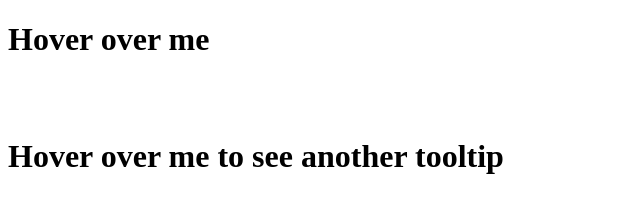
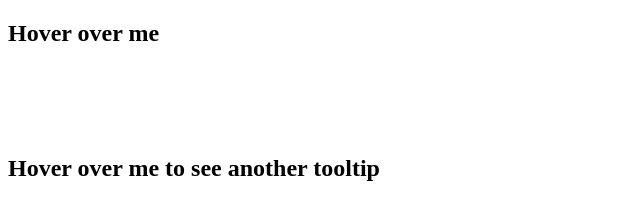
Before and after one commit to acciojob/react-composition-3-AryanRajdev, a React app: page / in a window 1280 px wide. Shown: the whole page, without its empty margins (0-640 px from the left). Built offline with nearby package versions, Linux system fonts and the light colour scheme.

Commit message:
fourth commit

```diff
--- a/src/components/Tooltip.jsx
+++ b/src/components/Tooltip.jsx
@@ -14,8 +14,8 @@ const Tooltip = ({text,children}) => {
 
   return (
     <div className='container'>
-      <h1 className='tooltip' onMouseEnter={handleMouseEnter} onMouseLeave={handleMouseLeave}>{children}</h1>
-      {show && <div className='tooltiptext'>{text}</div>}
+      <h2 className='tooltip' onMouseEnter={handleMouseEnter} onMouseLeave={handleMouseLeave}>{children}</h2>
+      {show && <p className='tooltiptext'>{text}</p>}
     </div>
   )
 }
--- a/src/styles/App.css
+++ b/src/styles/App.css
@@ -19,5 +19,5 @@
 
 .container {
   position: relative; /* This is important to position the tooltip relative to the container */
-  margin-bottom: 40px;
+  margin-bottom: 70px;
 }
```
